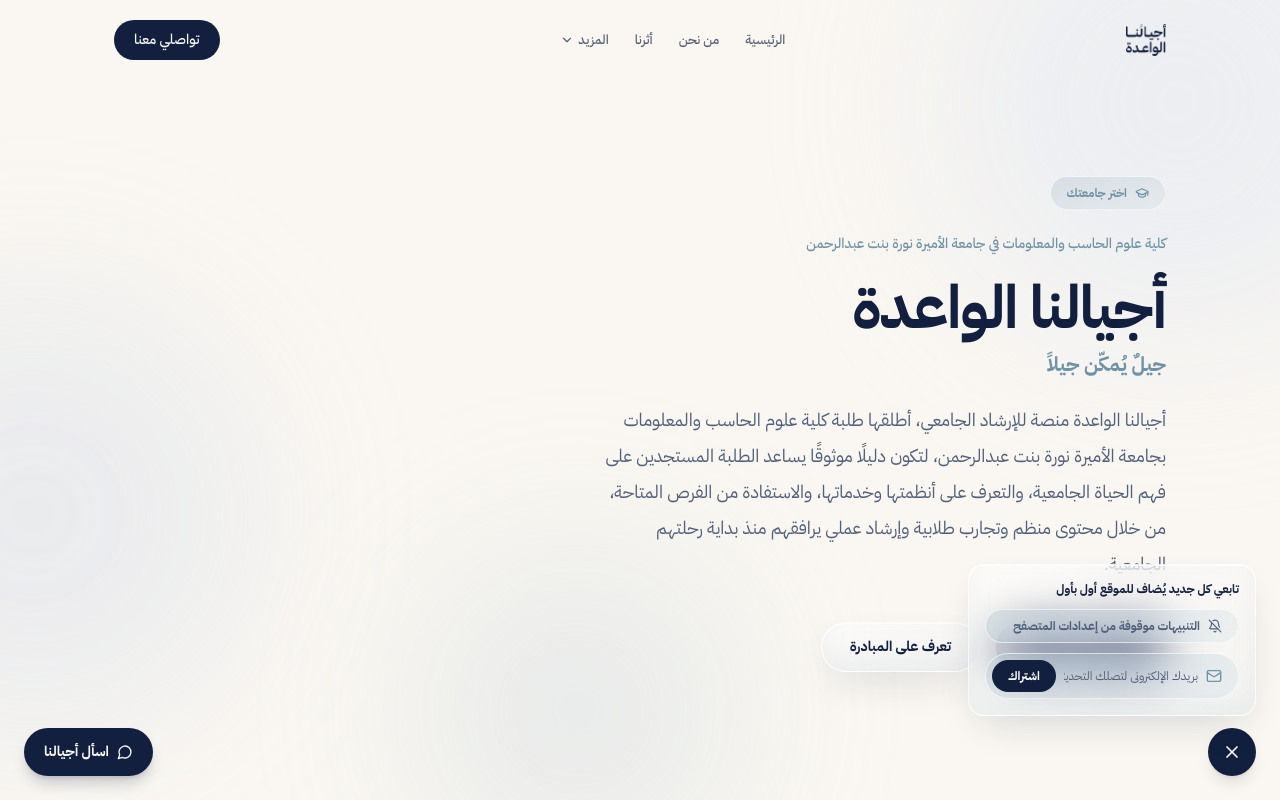
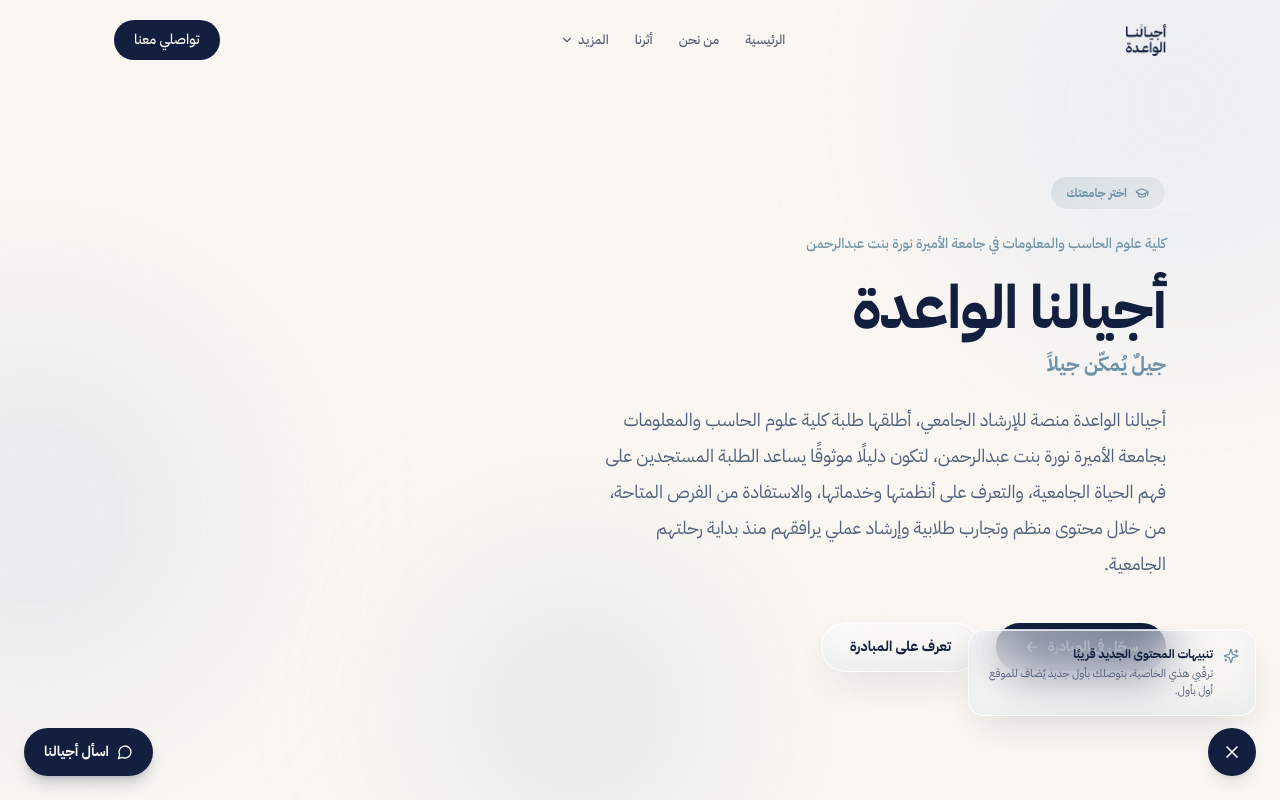
Before and after one commit to ajyalna-admin/AjyalnaAlwaidah, a Next.js app: page / in a window 1280 px wide. Both pictures are taken after a click on the button 1232 px from the left and 752 px from the top of the page. Shown: the top 800 px of the page. Built offline with nearby package versions, Linux system fonts and the light colour scheme.

Commit message:
Update FloatingSubscribe.tsx

```diff
--- a/components/FloatingSubscribe.tsx
+++ b/components/FloatingSubscribe.tsx
@@ -1,9 +1,13 @@
 "use client";
 
 import { useState } from "react";
-import { Bell, X } from "lucide-react";
+import { Bell, X, Sparkles } from "lucide-react";
 import { NotificationOptIn } from "@/components/NotificationOptIn";
 import { EmailSubscribe } from "@/components/EmailSubscribe";
+
+// وضع "قريبًا": يخفي نموذج الاشتراك الحقيقي مؤقتًا ويطلع بداله رسالة تشويقية،
+// لحين الإعلان الرسمي عن الخاصية. لتفعيل النموذج الحقيقي، غيّري القيمة إلى false.
+const COMING_SOON = true;
 
 export function FloatingSubscribe() {
   const [open, setOpen] = useState(false);
@@ -12,6 +16,18 @@
     <div className="fixed bottom-6 right-6 z-40 flex flex-col items-start gap-3">
       {open && (
         <div className="w-72 max-w-[calc(100vw-3rem)] rounded-2xl glass-card p-4 shadow-lg">
+          {COMING_SOON ? (
+            <div className="flex items-start gap-2.5">
+              <Sparkles className="h-4 w-4 shrink-0 mt-0.5 text-sky-deep" />
+              <div>
+                <p className="text-xs font-bold text-navy">تنبيهات المحتوى الجديد قريبًا</p>
+                <p className="mt-1 text-[11px] text-muted">
+                  ترقّبي هذي الخاصية، بتوصلك بأول جديد يُضاف للموقع أول بأول.
+                </p>
+              </div>
+            </div>
+          ) : (
+            <>
               <p className="mb-3 text-xs font-bold text-navy">
                 تابعي كل جديد يُضاف للموقع أول بأول
               </p>
@@ -19,6 +35,8 @@
                 <NotificationOptIn />
                 <EmailSubscribe />
               </div>
+            </>
+          )}
         </div>
       )}
 
```
Lines whose indentation alone changed are shown as unchanged.
